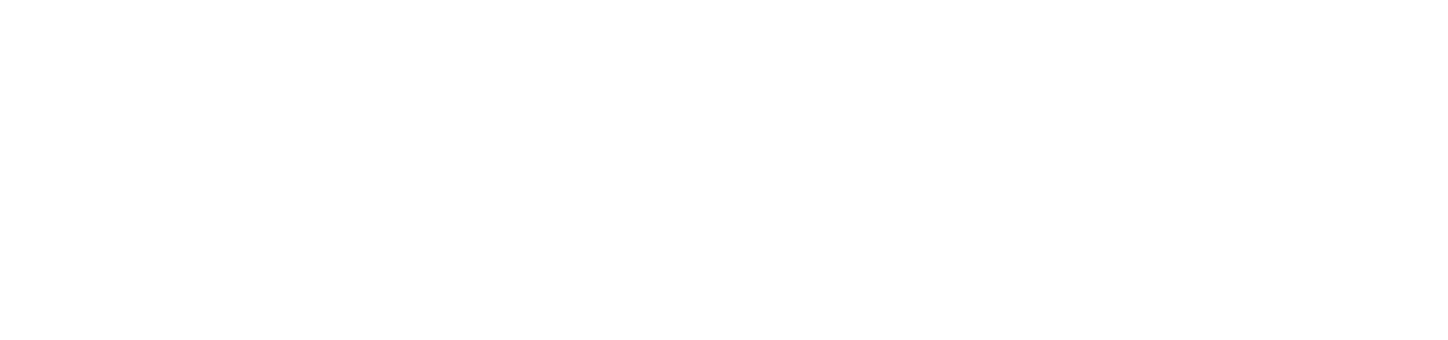
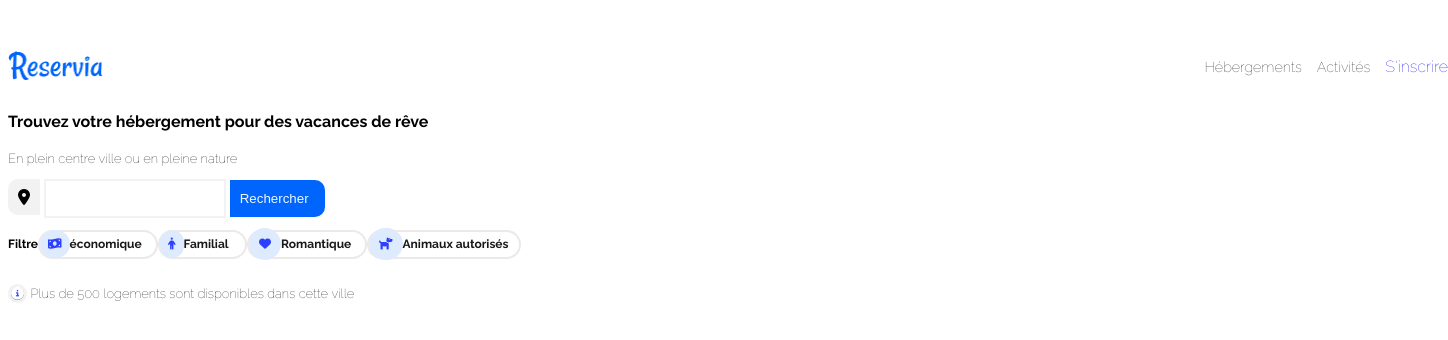
Before and after one commit to Orgarazoe/project-2-openclassroom, a plain HTML site: page index.html in a window 1280 px wide. Shown: the top 340 px of the page, 1448 px wide, since content can reach past the window. Drawn offline with Linux system fonts and the light colour scheme.

Commit message:
header et nav
mise en place du contenue html et du css

```diff
--- a/index.html
+++ b/index.html
@@ -1,23 +1,45 @@
 <!DOCTYPE html>
 <html>
 <head>
+
+	<script src="https://kit.fontawesome.com/546ffa184b.js" crossorigin="anonymous"></script>
 	<link rel="stylesheet" type="text/css" href="style.css">
 	<title></title>
 </head>
 <body>
-
+<div id="Page">
 		<!-- haut de la page -->
 
 	<header>
+		<img src="logo/Reservia@3x.png" class="Logo">
+    <div class="Navigation">
+            <nav>
+                <ul >
+                    <li ><a class="lien" href="#">Hébergements</a></li>
+                    <li ><a class="lien" href="#">Activités</a></li>
+                </ul>
+                    <p class="inscription"><a class="inscription" href="#">S'inscrire</a></p>
+            </nav>
+    </div>
 
-	</header>
+		  <h4 class="titre">Trouvez votre hébergement pour des vacances de rêve</h4>
+		      <p class="info" class="petite-infos1">En plein centre ville ou en pleine nature</p>
+                    <label for="site-search"><i class="fas fa-map-marker-alt"></i></label>
 
-		<!-- navigation -->
+                    <input type="search" id="site-search" name="q"
+                       aria-label="Search through site content">
+                            <button class="button">Rechercher</button>
 
-	<nav>
+            <div class="Filtre">
+                    <p class="filtre">Filtre </p>
+                <p class="Economie"><i class="fas fa-money-bill-wave"></i> <a href="#">économique</a></p>
+                <p class="Familial"><i class="fas fa-male"></i> <a href="#">Familial</a></p>
+                <P class="Romantique"><i class="fas fa-heart"></i> <a href="#">Romantique</a></P>
+                <p class="Animaux"><i class="fas fa-dog"></i> <a href="#">Animaux autorisés</a></p><br>
+            </div>
 
-	</nav>
-
+                <p class="info"><i class="fas fa-info-circle"></i> Plus de 500 logements sont disponibles dans cette ville</p>
+        </header>
 		<!-- section 1 -->
 
 	<section>
--- a/style.css
+++ b/style.css
@@ -0,0 +1,246 @@
+@font-face {
+    font-family: 'ralewaythin';
+    src: url('font/raleway-variablefont_wght-webfont.woff2') format('woff2'),
+         url('font/raleway-variablefont_wght-webfont.woff') format('woff');
+    font-weight: normal;
+    font-style: normal;
+}
+@font-face {
+    font-family: 'Raleway';
+    src: url('font/Raleway-Bold.woff2') format('woff2'),
+        url('font/Raleway-Bold.woff') format('woff');
+    font-weight: bold;
+    font-style: normal;
+}
+
+/* taille de la page*/
+
+#Page{
+    width: 1440px;
+    height: 1884px;
+    margin: auto;
+}
+/*police d'écriture*/
+
+body {
+    font-family: 'ralewaythin';
+    font-family: 'Raleway';
+
+}
+.titre{
+    font-size: 16px;
+}
+
+.info{
+    font-family: 'ralewaythin';
+    font-size: 13px;
+}
+   /*header*/
+
+.Logo
+{
+    padding-top: 35px;
+    position: absolute;
+    display: flex;
+    justify-content: flex-start;
+    align-items: flex-start;
+    margin-top: auto;
+    width: 95px;
+    height: 45px;
+}
+
+
+
+ul.Navigation{
+    list-style-type: none;
+}
+nav{
+    position: absolute left;
+    font-family: 'ralewaythin';
+  display: flex;
+justify-content: flex-end;
+    margin-top: auto;
+    width: auto;
+    }
+
+nav ul
+{
+    list-style-type: none;
+    display: flex;
+}
+
+nav li
+{
+
+    border-top: 3px solid white;
+    padding-top: 2em;
+    margin-right: 15px;
+}
+
+nav a.lien
+{
+    font-size: 0.9em;
+    color: #181818;
+    text-decoration: none;
+}
+
+nav li:hover
+{
+    color: #2E40FF;
+    border-top: 3px solid #2E40FF;
+    border-top-width: thin;
+    display: flex;
+}
+nav a:hover
+{
+    color: #2E40FF;
+    display: flex;
+}
+p.inscription{
+    color: black;
+     position: absolute left;
+    font-family: 'ralewaythin';
+  display: flex;
+justify-content: flex-end;
+    margin-top: auto;
+    width: auto;;
+    text-decoration: none;
+}
+a.inscription{
+    text-decoration: none;
+    color: blue;
+
+}
+
+
+                       /*Filtre*/
+div.Filtre {
+    position: fixed;
+    color: black;
+    padding-left: 0px;
+    position: static;
+    font-size: 12px;
+  display: flex;
+  align-items: flex-start;
+  justify-content: space-evenly;
+ justify-content:flex-start;
+}
+div.Filtre a {
+    color: #181818;
+    padding-top: 3px;
+    padding-bottom: 3px;
+    text-decoration: none;
+}
+
+p.filtre{
+    padding-top: 7px;
+    align-items: flex-start;
+}
+.Economie{
+    display: flex;
+    left: 20000%;
+      border: 2px solid #ECE9E8;
+      align-items: center;
+      height: 25px;
+      width:  116px;
+  border-radius: 20px;
+    word-spacing: inherit;
+    text-align: center;
+
+}
+.fa-money-bill-wave{
+    left: 29%;
+    text-align: center;
+    color: #2E40FF;
+    border: 8px solid #DEEBFF;
+    border-radius: 40px;
+    background: #DEEBFF;
+}
+
+.Familial{
+ display: flex;
+    left: 20000%;
+      border: 2px solid #ECE9E8;
+      align-items: center;
+      height: 25px;
+      width:  85px;
+  border-radius: 20px;
+    word-spacing: inherit;
+    text-align: center;
+}
+
+.fa-male{
+     color: #2E40FF;
+    border: 8px solid #DEEBFF;
+    border-radius: 1000000px;
+    background: #DEEBFF;
+}
+
+.Romantique{
+display: flex;
+    left: 20000%;
+      border: 2px solid #ECE9E8;
+      align-items: center;
+      height: 25px;
+      width:  116px;
+  border-radius: 20px;
+    word-spacing: inherit;
+    text-align: center;
+}
+
+.fa-heart{
+     color: #2E40FF;
+    border: 10px solid #DEEBFF;
+    border-radius: 40px;
+    background: #DEEBFF;
+}
+
+.Animaux{
+display: flex;
+    left: 20000%;
+      border: 2px solid #ECE9E8;
+      align-items: center;
+      height: 25px;
+      width:  150px;
+  border-radius: 20px;
+    word-spacing: inherit;
+    text-align: center;
+}
+
+.fa-dog{
+     color: #2E40FF;
+    border: 10px solid #DEEBFF;
+    border-radius: 40px;
+    background: #DEEBFF;
+}
+
+
+.fa-info-circle{
+    color:white;
+    border: 3px solid #F2F2F2;
+    border-radius: 200px;
+    background:#2E40FF;
+}
+
+#site-search{
+    padding-left: 0px;
+    font-family: 'Raleway';
+    border: 2px solid #F2F2F2;
+    text-align: center;
+    height: 39px;
+}
+.fa-map-marker-alt{
+    text-transform: lowercase;
+    border: 10px solid #F2F2F2;
+    background: #F2F2F2;
+    border-top-left-radius: 10px;
+    border-bottom-left-radius: 10px;
+}
+.button{
+    padding-left: 0px;
+    color: aliceblue ;
+    border: 10px solid #0065FC;
+    background: #0065FC;
+    border-top-right-radius: 10px;
+    border-bottom-right-radius: 10px;
+}
```
